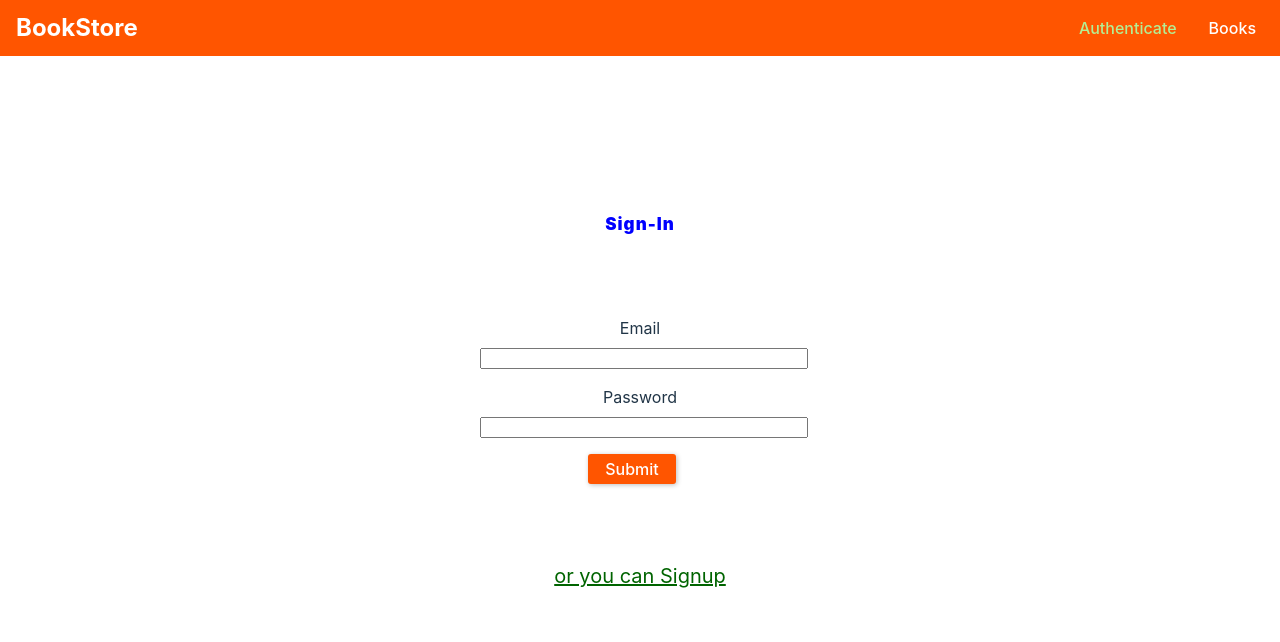
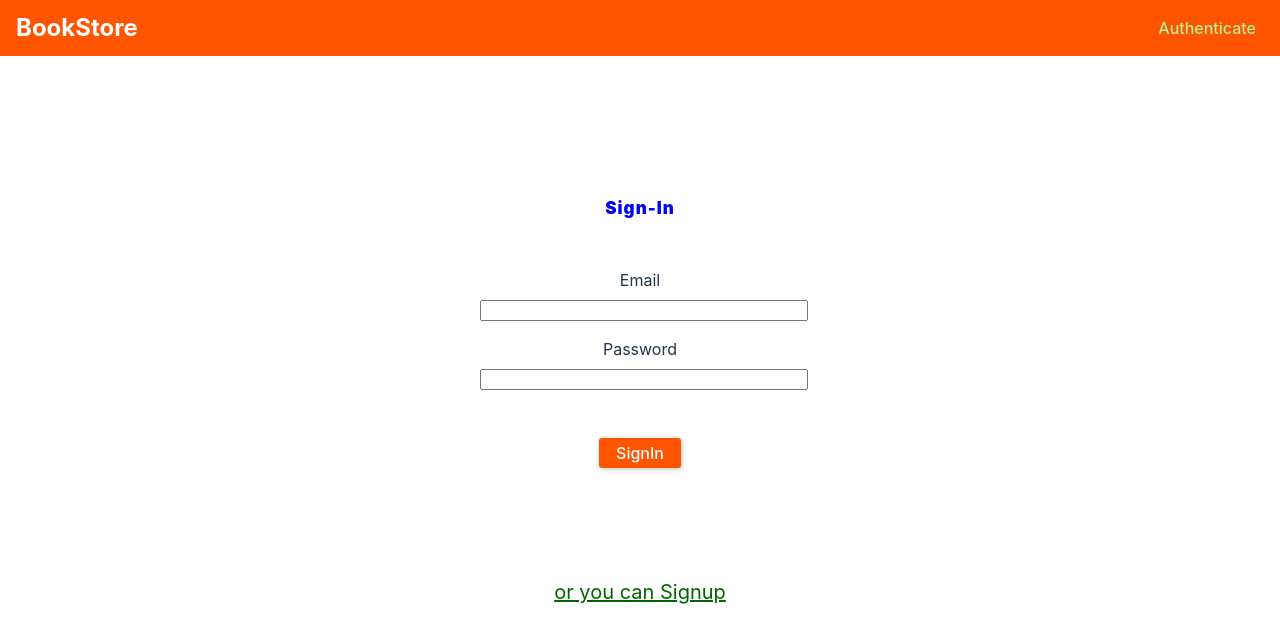
Before and after one commit to nraut30/demo-app, a React (Vite) app in the folder frontend/: page / in a window 1280 px wide. Shown: the top 642 px of the page. Built offline with nearby package versions, Linux system fonts and the light colour scheme.

Commit message:
Auth, app and Navbar improvement

```diff
--- a/frontend/src/App.tsx
+++ b/frontend/src/App.tsx
@@ -3,15 +3,75 @@ import { BrowserRouter, Route, Routes } from "react-router-dom";
 import Auth from "./pages/Auth";
 import Books from "./pages/Books";
 import Navbar from "./components/Navbar";
+import { assign, createMachine } from "xstate";
+import { useMachine } from "@xstate/react";
+
+const initContext = {
+  userId: "",
+  token: "",
+  tokenExpiration: "",
+  books: [],
+  showBooks: false,
+};
+
+const appMachine = createMachine(
+  {
+    id: "appMachine",
+    initial: "authenticated",
+    context: initContext,
+    states: {
+      authenticated: {
+        on: {
+          saveContext: {
+            actions: ["saveContext"],
+          },
+          bookShow: "books",
+        },
+      },
+      books: {
+        on: {
+          logout: {
+            actions: ["logout"],
+          },
+        },
+      },
+    },
+  },
+  {
+    actions: {
+      logout: assign({ ...initContext }),
+      saveContext: assign((c, e: any) => {
+        return {
+          ...c,
+          userId: e.userId,
+          token: e.token,
+          tokenExpiration: e.tokenExpiration,
+          showBooks: true,
+        };
+      }),
+    },
+  }
+);
 
 function App() {
+  const [current, send] = useMachine(appMachine);
+  const contextHandler = (ctx: {
+    userId: String;
+    token: String;
+    tokenExpiration: String;
+  }) => {
+    if (ctx.userId && ctx.token && ctx.tokenExpiration) {
+      send("saveContext", { ctx });
+    }
+  };
+
   return (
     <BrowserRouter>
       <>
-        <Navbar />
+        <Navbar showBooks={current.context.showBooks} />
         <main className="main-content">
           <Routes>
-            <Route path="/" element={<Auth />} />
+            <Route path="/" element={<Auth context={contextHandler} />} />
             <Route path="/books" element={<Books />} />
           </Routes>
         </main>
--- a/frontend/src/components/Navbar.tsx
+++ b/frontend/src/components/Navbar.tsx
@@ -1,8 +1,12 @@
-import React from "react";
+import React, { FC } from "react";
 import { NavLink } from "react-router-dom";
 import "./Navbar.css";
 
-const Navbar = () => {
+type NavbarProps = {
+  showBooks: Boolean;
+};
+
+const Navbar: FC<NavbarProps> = ({ showBooks }) => {
   return (
     <header className="main-navigation">
       <div className="main-navigation_logo">
@@ -13,9 +17,11 @@ const Navbar = () => {
           <li>
             <NavLink to="/"> Authenticate </NavLink>
           </li>
-          <li>
-            <NavLink to="/books"> Books </NavLink>
-          </li>
+          {showBooks && (
+            <li>
+              <NavLink to="/books"> Books </NavLink>
+            </li>
+          )}
         </ul>
       </nav>
     </header>
--- a/frontend/src/pages/Auth.css
+++ b/frontend/src/pages/Auth.css
@@ -1,7 +1,7 @@
 .auth-form {
     width: 25rem;
     max-width: 80%;
-    margin: 5rem auto;
+    margin: 3rem auto 5rem auto;
 }
 
 .headAuth {
@@ -31,7 +31,7 @@
     border-radius: 3px;
     padding: 0.25rem 1rem;
     box-shadow: 1px 1px 5px rgba(0,0,0,0.26);
-    margin-right: 1rem;
+    margin: 2rem 1rem;
     cursor: pointer;
 }
 
--- a/frontend/src/pages/Auth.tsx
+++ b/frontend/src/pages/Auth.tsx
@@ -1,4 +1,4 @@
-import React from "react";
+import React, { FC, useEffect } from "react";
 import "./Auth.css";
 import { createMachine, assign } from "xstate";
 import { useForm } from "react-hook-form";
@@ -29,6 +29,7 @@ const loginMachine = createMachine(
       userId: "",
       token: "",
       tokenExpiration: "",
+      signupSuccess: false,
     },
     states: {
       collectingFormData: {
@@ -43,11 +44,19 @@ const loginMachine = createMachine(
   {
     actions: {
       savedata: assign((_, evnt: any) => {
-        return {
-          userId: evnt.resData.data.login.userId,
-          token: evnt.resData.data.login.token,
-          tokenExpiration: evnt.resData.data.login.tokenExpiration,
-        };
+        if (!evnt.signupSuccess) {
+          return {
+            ..._,
+            userId: evnt.resData.data.login.userId,
+            token: evnt.resData.data.login.token,
+            tokenExpiration: evnt.resData.data.login.tokenExpiration,
+            signupSuccess: false,
+          };
+        } else {
+          return {
+            signupSuccess: evnt.signupSuccess,
+          };
+        }
       }),
     },
   }
@@ -104,13 +113,21 @@ const submitUser = async (args: {
         }
       })
       .then((resData) => {
-        if (resData.data.login) args.send("submit", { resData });
+        if (resData.data.login) {
+          args.send("submit", { resData });
+        } else {
+          args.send("submit", { signupSuccess: true });
+        }
       })
       .catch((err) => console.log(err, " error"));
   }
 };
 
-const Auth = () => {
+type AuthProps = {
+  context: CallableFunction;
+};
+
+const Auth: FC<AuthProps> = ({ context }) => {
   const form = useForm({
     defaultValues: {
       email: "",
@@ -120,6 +137,28 @@ const Auth = () => {
 
   const [currentTab, sendTab] = useMachine(toggleStateMachine);
   const [currentStat, sendStat] = useMachine(loginMachine);
+
+  useEffect(() => {
+    if (
+      currentStat.context.userId &&
+      currentStat.context.token &&
+      currentStat.context.tokenExpiration
+    ) {
+      context(currentStat.context);
+    }
+  }, [
+    currentStat.context.userId,
+    currentStat.context.token,
+    currentStat.context.tokenExpiration,
+  ]);
+
+  useEffect(() => {
+    if (currentStat.context.signupSuccess) {
+      window.alert("Signup successful");
+    } else if (currentStat.context.userId) {
+      window.alert("Signin succesful");
+    }
+  }, [currentStat.context.signupSuccess, currentStat.context.userId]);
 
   return (
     <>
@@ -181,7 +220,9 @@ const Auth = () => {
           )}
         </div>
         <div className="form-action">
-          <button>Submit</button>
+          <button>
+            {currentTab.matches("signin") ? " SignIn " : " SignUp "}
+          </button>
         </div>
       </form>
       <div className="tabSwitcher" onClick={() => sendTab("TOGGLE")}>
```
